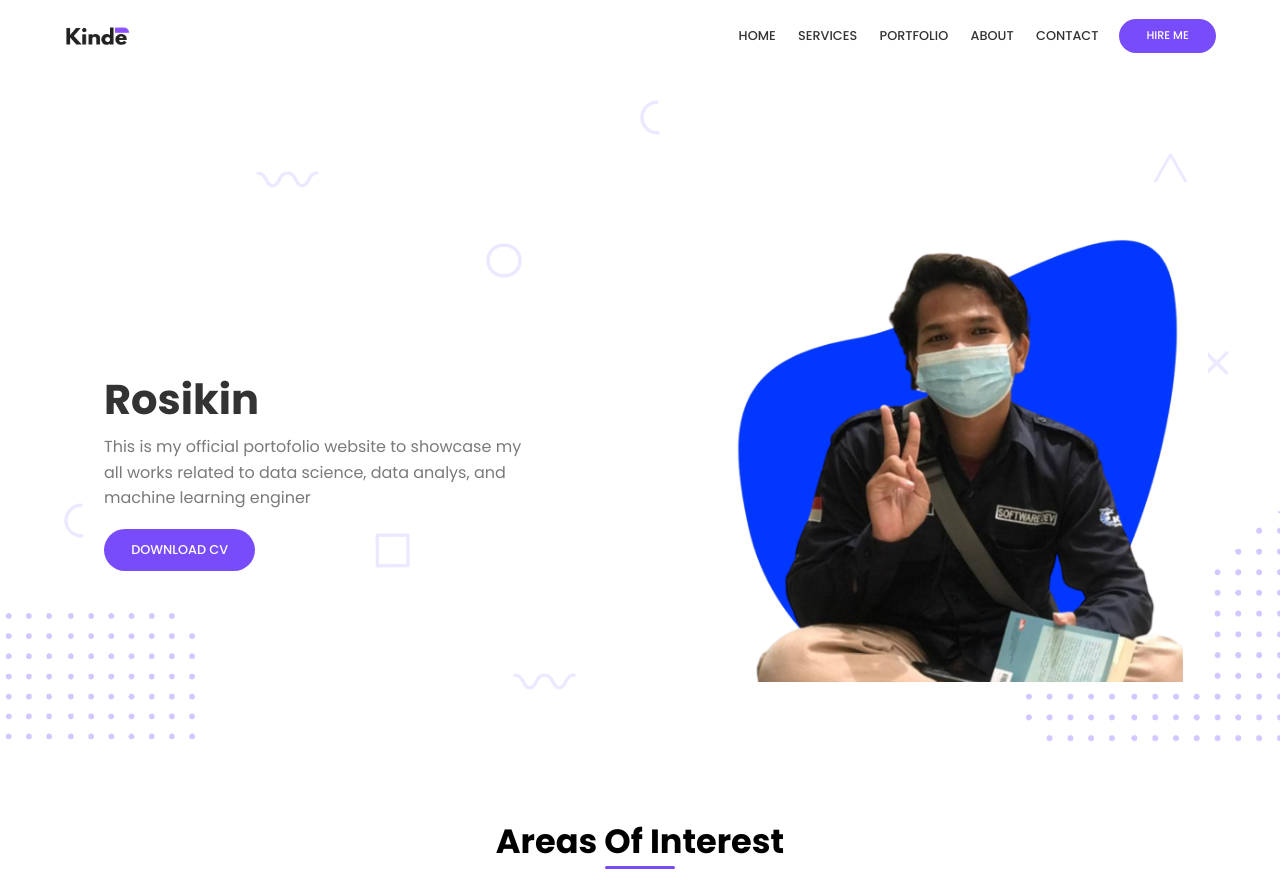
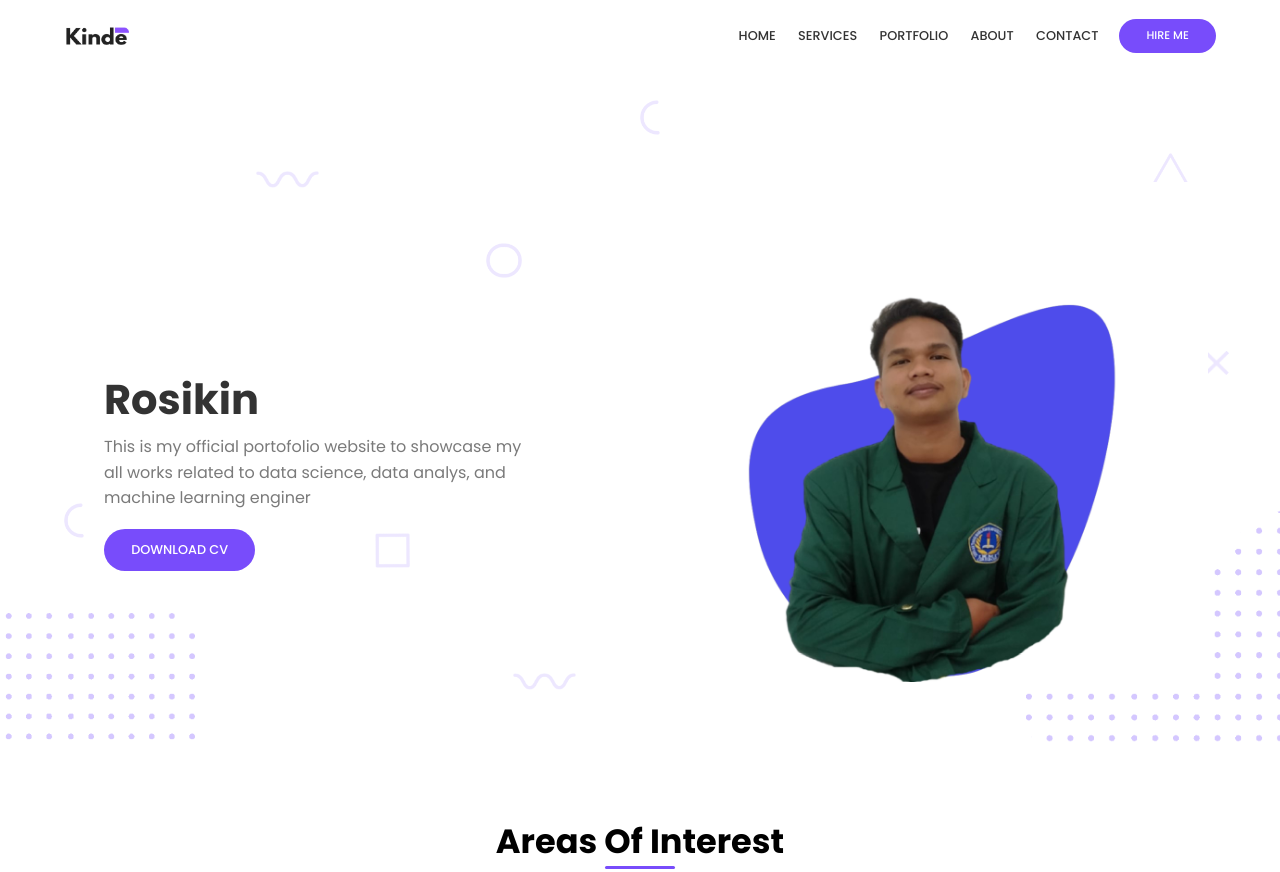
Before and after one commit to Ikin842/portofolio_website, a plain HTML site: page index.html in a window 1280 px wide. Shown: the top 872 px of the page. Drawn offline with nearby package versions, Linux system fonts and the light colour scheme.

Commit message:
update lg

```diff
--- a/index.html
+++ b/index.html
@@ -86,7 +86,7 @@
 
             <div class="column-2 image">
               <img src="./img/shapes/points2.png" class="points points2" alt="">
-              <img src="./img/about.jpg" class="img-gambar z-index" alt="">
+              <img src="./img/ikin.jpg" class="img-gambar z-index" alt="">
 
               <!-- <img src="./img/person.png" class="img-element z-index" alt="" /> -->
             </div>
```
Also changed, not shown: img/ikin.jpg (renamed from img/.jpg).
